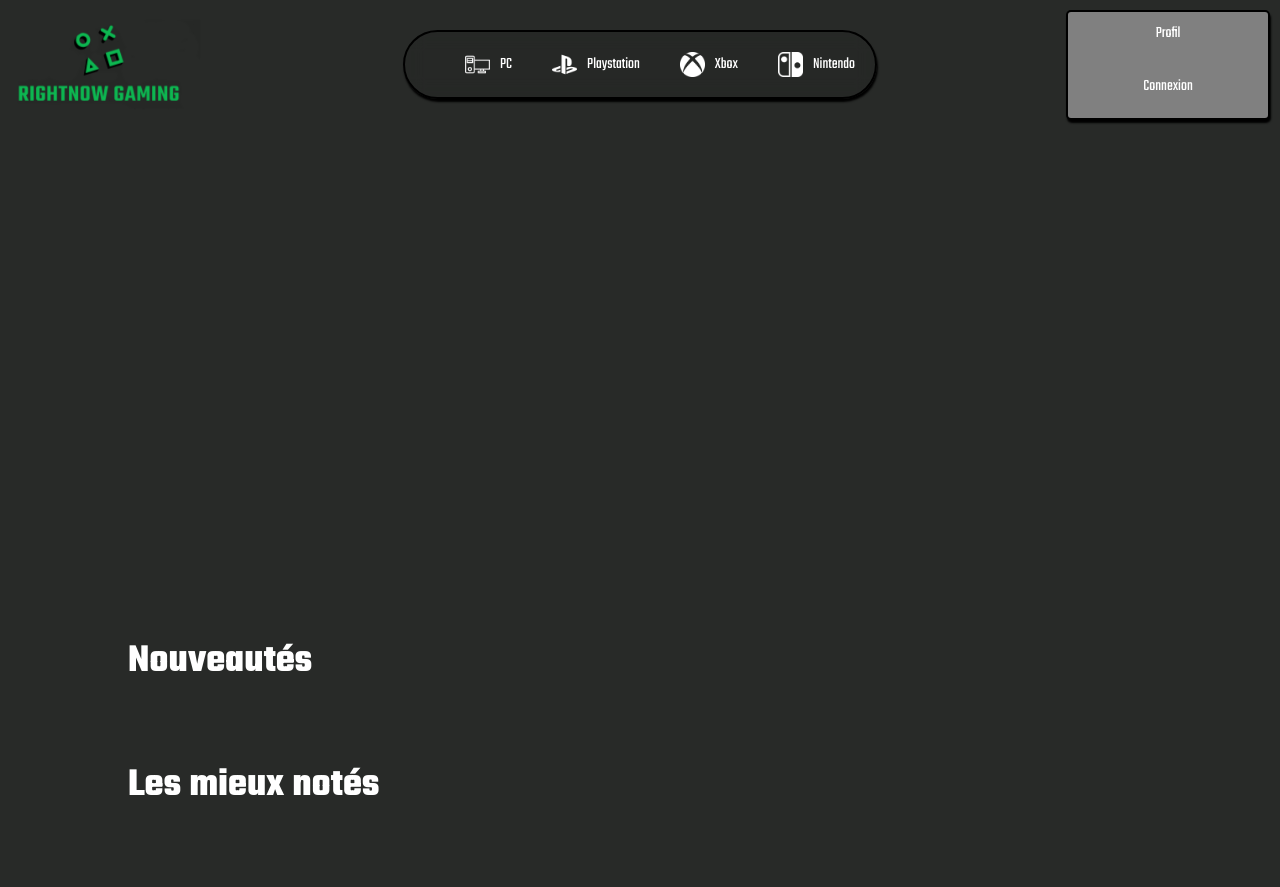
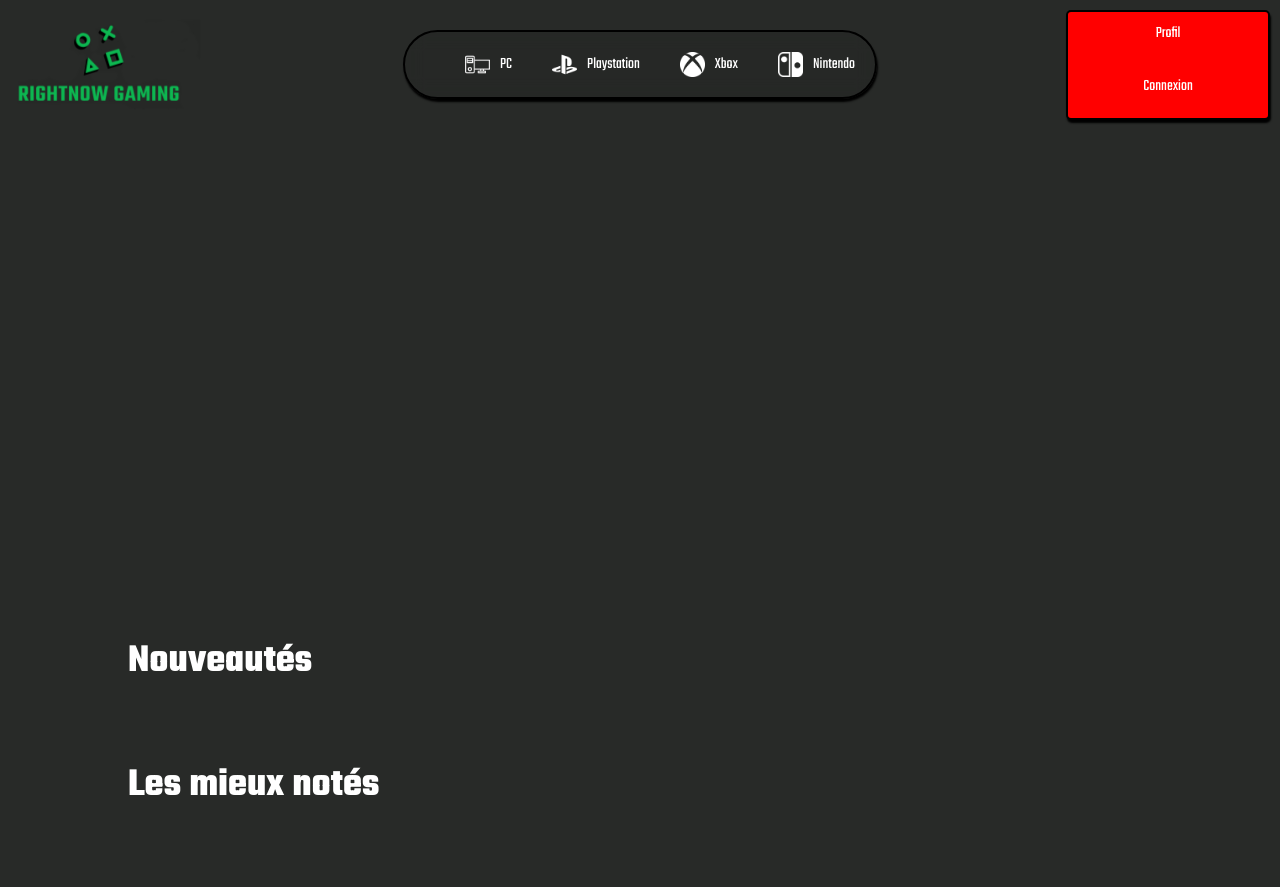
Before and after one commit to burton-tyll/RightNow-Gaming, a PHP site: page /assets/views/pc.php in a window 1280 px wide. Run offline with PHP 8.4, Linux system fonts and the light colour scheme; data that the repository does not hold is empty.

Commit message:
changement couleur dropdown

```diff
--- a/assets/styles/global.css
+++ b/assets/styles/global.css
@@ -104,7 +104,7 @@ nav a:hover:not(.logo){
     right: 10px;
     border-radius: 5px;
     padding: 0;
-    background-color: grey;
+    background-color: red;
     display: flex;
     flex-direction: column;
     align-items: center;
```
